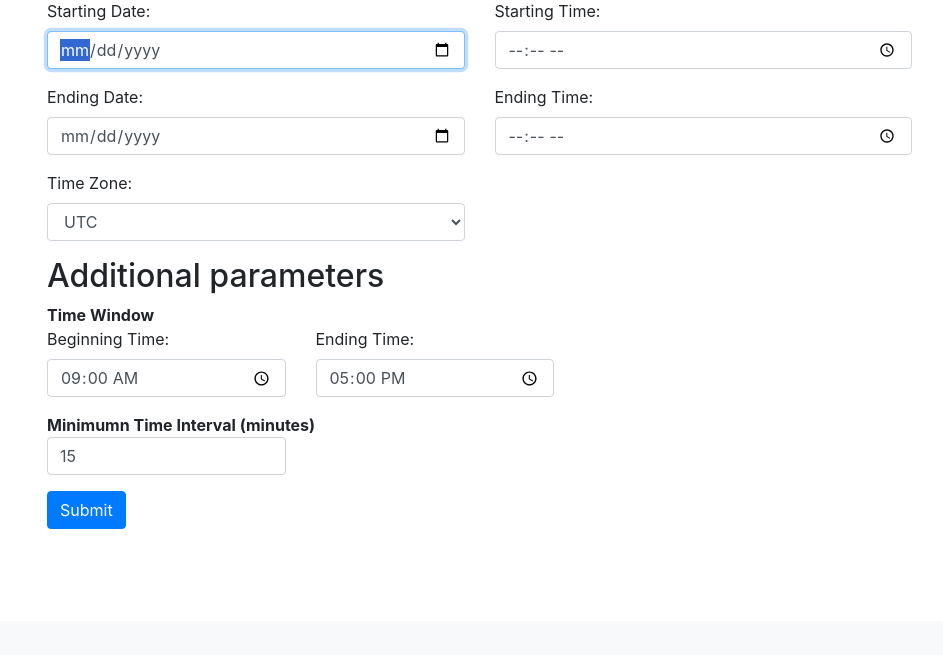
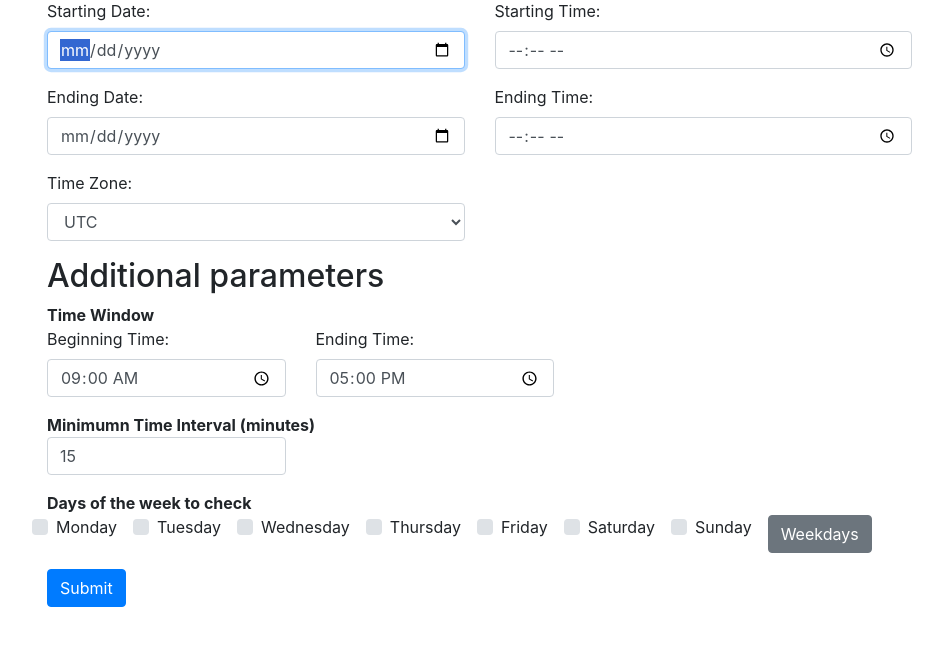
Before and after one commit to KennethSee/MeetingScheduler, a Flask app: page /index in a window 1280 px wide. Shown: the part 179-834 px from the top of the page, without its empty margins (71-1014 px from the left). Before the commit the page ends 708 px from the top, so only its background shows below. Run offline with Flask 2, Linux system fonts and the light colour scheme; the visitor is signed in with stand-in values (Sample User, id 1); some libraries are stand-ins or nearby versions.

Commit message:
add day of the week functionality

```diff
--- a/application.py
+++ b/application.py
@@ -86,6 +86,38 @@ def main():
         session['StartOfDay'] = request.form.get('TimeWindowStart') + ':00'
         session['EndOfDay'] = request.form.get('TimeWindowEnd') + ':00'
         session['TimeInterval'] = request.form.get('TimeInterval')
+
+        # Record which days of the week the user has indicated to check
+        DayOfTheWeek_list = []
+        if request.form.get('MondayCheck') is None:
+            DayOfTheWeek_list.append(0)
+        else:
+            DayOfTheWeek_list.append(1)
+        if request.form.get('TuesdayCheck') is None:
+            DayOfTheWeek_list.append(0)
+        else:
+            DayOfTheWeek_list.append(1)
+        if request.form.get('WednesdayCheck') is None:
+            DayOfTheWeek_list.append(0)
+        else:
+            DayOfTheWeek_list.append(1)
+        if request.form.get('ThursdayCheck') is None:
+            DayOfTheWeek_list.append(0)
+        else:
+            DayOfTheWeek_list.append(1)
+        if request.form.get('FridayCheck') is None:
+            DayOfTheWeek_list.append(0)
+        else:
+            DayOfTheWeek_list.append(1)
+        if request.form.get('SaturdayCheck') is None:
+            DayOfTheWeek_list.append(0)
+        else:
+            DayOfTheWeek_list.append(1)
+        if request.form.get('SundayCheck') is None:
+            DayOfTheWeek_list.append(0)
+        else:
+            DayOfTheWeek_list.append(1)
+        session['DayOfTheWeek'] = DayOfTheWeek_list
 
         if source == 'outlook':
             #make API GET request to Outlook
@@ -221,6 +253,7 @@ def output():
     EndTime = session['EndTime']
     StartOfDay = session['StartOfDay']
     EndOfDay = session['EndOfDay']
+    DayOfTheWeek = session['DayOfTheWeek']
 
     #format dates to display Month_Name DD YYYY
     StartDate_formatted = dateFormat(StartDate)
@@ -230,71 +263,78 @@ def output():
     output = []
     rangeLength, dateRange = daterange(StartDate, EndDate)
     for i in range(rangeLength + 1):
-        #assign temporal start and end times of the day
-        if StartDate == dateRange[i] and StartTime > StartOfDay:
-            StartOfDay_temporal = StartTime
+        #check that date is part of checked day of the week
+        weekday_num = datetime.strptime(dateRange[i], '%Y-%m-%d').weekday() #get day of the week where Monday = 0 and Sunday = 7
+        #print('weekday:', weekday_num)
+        if DayOfTheWeek[weekday_num] == 0:
+            #skip over the day
+            pass
         else:
-            StartOfDay_temporal = StartOfDay
-        if EndDate == dateRange[i] and EndTime < EndOfDay:
-            EndOfDay_temporal = EndTime
-        else:
-            EndOfDay_temporal = EndOfDay
+            #assign temporal start and end times of the day
+            if StartDate == dateRange[i] and StartTime > StartOfDay:
+                StartOfDay_temporal = StartTime
+            else:
+                StartOfDay_temporal = StartOfDay
+            if EndDate == dateRange[i] and EndTime < EndOfDay:
+                EndOfDay_temporal = EndTime
+            else:
+                EndOfDay_temporal = EndOfDay
 
-        if dateRange[i] in calendar_schedule:
-            events = calendar_schedule.get(dateRange[i])
-            schedule = []
-            for event in events:
-                eventStartTime = event[1]
-                eventEndTime = event[2]
-                schedule.append((eventStartTime,eventEndTime))
-            schedule.sort(key=lambda x:x[0])
-            #merge overlapping events
-            mergeCount = 1
-            while mergeCount > 0:
-                mergeCount, schedule = scheduleMerge(schedule)
+            if dateRange[i] in calendar_schedule:
+                events = calendar_schedule.get(dateRange[i])
+                schedule = []
+                for event in events:
+                    eventStartTime = event[1]
+                    eventEndTime = event[2]
+                    schedule.append((eventStartTime,eventEndTime))
+                schedule.sort(key=lambda x:x[0])
+                #merge overlapping events
+                mergeCount = 1
+                while mergeCount > 0:
+                    mergeCount, schedule = scheduleMerge(schedule)
 
-            #remove any events that do not fall within user-defined time window
-            schedule_clean = []
-            for event in schedule:
-                if event[1] > StartOfDay_temporal and event[0] < EndOfDay_temporal:
-                    schedule_clean.append(event)
-            if len(schedule_clean) == 0:
-                pass
-            else:
-                #adjust start and end of days if necessary
-                if schedule_clean[0][0] <= StartOfDay_temporal:
-                    #set start of day to end of first event
-                    StartOfDay_temporal = schedule_clean[0][1]
-                    schedule_clean.pop(0)
-                if len(schedule_clean) > 0:
-                    if schedule_clean[-1][1] >= EndOfDay_temporal:
-                        #set end of day to start of first event
-                        EndOfDay_temporal = schedule_clean[-1][0]
-                        schedule_clean.pop(-1)
-                if EndOfDay_temporal < StartOfDay_temporal:
-                    #if adjusted start and end of day times result in no time windows available, mark entire day as busy
+                #remove any events that do not fall within user-defined time window
+                schedule_clean = []
+                for event in schedule:
+                    if event[1] > StartOfDay_temporal and event[0] < EndOfDay_temporal:
+                        schedule_clean.append(event)
+                if len(schedule_clean) == 0:
                     pass
                 else:
-                    #get free time windows
-                    StartTimes = []
-                    EndTimes = []
-                    if len(schedule_clean) == 0:
-                        output.append([dateFormat(dateRange[i]), [StartOfDay_temporal], [EndOfDay_temporal]])
+                    #adjust start and end of days if necessary
+                    if schedule_clean[0][0] <= StartOfDay_temporal:
+                        #set start of day to end of first event
+                        StartOfDay_temporal = schedule_clean[0][1]
+                        schedule_clean.pop(0)
+                    if len(schedule_clean) > 0:
+                        if schedule_clean[-1][1] >= EndOfDay_temporal:
+                            #set end of day to start of first event
+                            EndOfDay_temporal = schedule_clean[-1][0]
+                            schedule_clean.pop(-1)
+                    if EndOfDay_temporal < StartOfDay_temporal:
+                        #if adjusted start and end of day times result in no time windows available, mark entire day as busy
+                        pass
                     else:
-                        for j in range(len(schedule_clean) + 1):
-                            if j == 0:
-                                StartTimes.append(StartOfDay_temporal)
-                                EndTimes.append(schedule_clean[j][0])
-                            elif j == len(schedule_clean):
-                                StartTimes.append(schedule_clean[len(schedule_clean) - 1][1])
-                                EndTimes.append(EndOfDay_temporal)
-                            else:
-                                StartTimes.append(schedule_clean[j-1][1])
-                                EndTimes.append(schedule_clean[j][0])
-                        output.append([dateFormat(dateRange[i]), StartTimes, EndTimes])
-        else:
-            #the entire day is free if date is not in calendar_schedule
-            output.append([dateFormat(dateRange[i]), [StartOfDay_temporal], [EndOfDay_temporal]])
+                        #get free time windows
+                        StartTimes = []
+                        EndTimes = []
+                        if len(schedule_clean) == 0:
+                            output.append([dateFormat(dateRange[i]), [StartOfDay_temporal], [EndOfDay_temporal]])
+                        else:
+                            for j in range(len(schedule_clean) + 1):
+                                if j == 0:
+                                    StartTimes.append(StartOfDay_temporal)
+                                    EndTimes.append(schedule_clean[j][0])
+                                elif j == len(schedule_clean):
+                                    StartTimes.append(schedule_clean[len(schedule_clean) - 1][1])
+                                    EndTimes.append(EndOfDay_temporal)
+                                else:
+                                    StartTimes.append(schedule_clean[j-1][1])
+                                    EndTimes.append(schedule_clean[j][0])
+                            output.append([dateFormat(dateRange[i]), StartTimes, EndTimes])
+            else:
+                #the entire day is free if date is not in calendar_schedule
+                output.append([dateFormat(dateRange[i]), [StartOfDay_temporal], [EndOfDay_temporal]])
 
     output_formatted = []
     timeInterval = session['TimeInterval']
--- a/static/js/main.js
+++ b/static/js/main.js
@@ -17,6 +17,17 @@ document.addEventListener("DOMContentLoaded", function(){
         $("#TimeZoneMain").val(temp);
     });
 
+    // Set Days of the week to check to weekdays only on click of weekdayOnlyButton
+    document.frm.weekdayOnlyButton.onclick = function(){
+        $("#MondayCheck").prop("checked", true);
+        $("#TuesdayCheck").prop("checked", true);
+        $("#WednesdayCheck").prop("checked", true);
+        $("#ThursdayCheck").prop("checked", true);
+        $("#FridayCheck").prop("checked", true);
+        $("#SaturdayCheck").prop("checked", false);
+        $("#SundayCheck").prop("checked", false);
+    }
+
     // Perform submission validations
     document.frm.submit.onclick = function(){
         StartingDateTime = document.frm.StartingDate.value.concat(" ", document.frm.StartingTime.value, ":00");
@@ -27,6 +38,19 @@ document.addEventListener("DOMContentLoaded", function(){
             alert("Ending time cannot be earlier than Starting time!");
             return false;
         }
+        // Validate that at least one day of the week is checked
+        if(document.getElementById("MondayCheck").checked == false
+            && document.getElementById("TuesdayCheck").checked == false
+            && document.getElementById("WednesdayCheck").checked == false
+            && document.getElementById("ThursdayCheck").checked == false
+            && document.getElementById("FridayCheck").checked == false
+            && document.getElementById("SaturdayCheck").checked == false
+            && document.getElementById("SundayCheck").checked == false
+        )
+        {
+            alert("At least one day of the week has to be selected!");
+            return false;
+        }
         return true;
     }
 });
--- a/templates/index.html
+++ b/templates/index.html
@@ -582,6 +582,40 @@
                 <input autocomplete="on" autofocus class="form-control" name="TimeInterval" id="TimeInterval" type="number" step="1" min="5" max="240" required>
             </div>
         </div>
+        <strong>Days of the week to check</strong>
+        <div class="form-group row">
+            <div class="custom-control custom-checkbox custom-control-inline">
+                <input type="checkbox" class="custom-control-input" id="MondayCheck" name="MondayCheck">
+                <label class="custom-control-label" for="MondayCheck">Monday</label>
+            </div>
+            <div class="custom-control custom-checkbox custom-control-inline">
+                <input type="checkbox" class="custom-control-input" id="TuesdayCheck" name="TuesdayCheck">
+                <label class="custom-control-label" for="TuesdayCheck">Tuesday</label>
+            </div>
+            <div class="custom-control custom-checkbox custom-control-inline">
+                <input type="checkbox" class="custom-control-input" id="WednesdayCheck" name="WednesdayCheck">
+                <label class="custom-control-label" for="WednesdayCheck">Wednesday</label>
+            </div>
+            <div class="custom-control custom-checkbox custom-control-inline">
+                <input type="checkbox" class="custom-control-input" id="ThursdayCheck" name="ThursdayCheck">
+                <label class="custom-control-label" for="ThursdayCheck">Thursday</label>
+            </div>
+            <div class="custom-control custom-checkbox custom-control-inline">
+                <input type="checkbox" class="custom-control-input" id="FridayCheck" name="FridayCheck">
+                <label class="custom-control-label" for="FridayCheck">Friday</label>
+            </div>
+            <div class="custom-control custom-checkbox custom-control-inline">
+                <input type="checkbox" class="custom-control-input" id="SaturdayCheck" name="SaturdayCheck">
+                <label class="custom-control-label" for="SaturdayCheck">Saturday</label>
+            </div>
+            <div class="custom-control custom-checkbox custom-control-inline">
+                <input type="checkbox" class="custom-control-input" id="SundayCheck" name="SundayCheck">
+                <label class="custom-control-label" for="SundayCheck">Sunday</label>
+            </div>
+            <div class="custom-control-inline">
+                <button class="btn btn-secondary" type="button" name="weekdayOnlyButton">Weekdays</button>
+            </div>
+        </div>
         <button class="btn btn-primary" type="submit" name="submit">Submit</button>
     </form>
 
```
Also changed, not shown: 4 other files.
